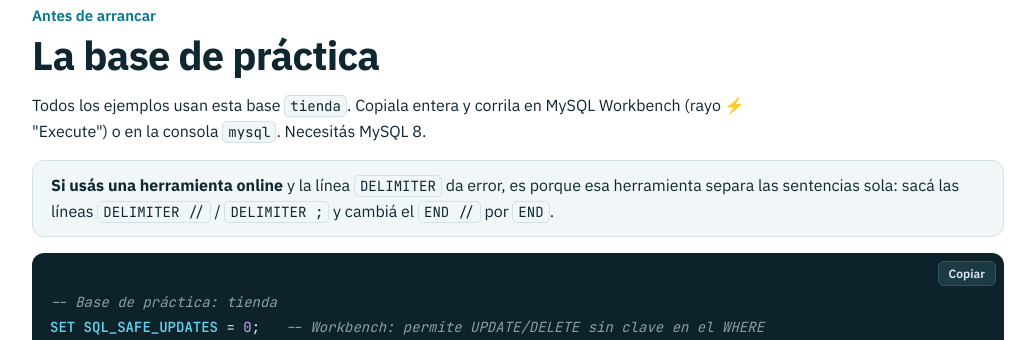
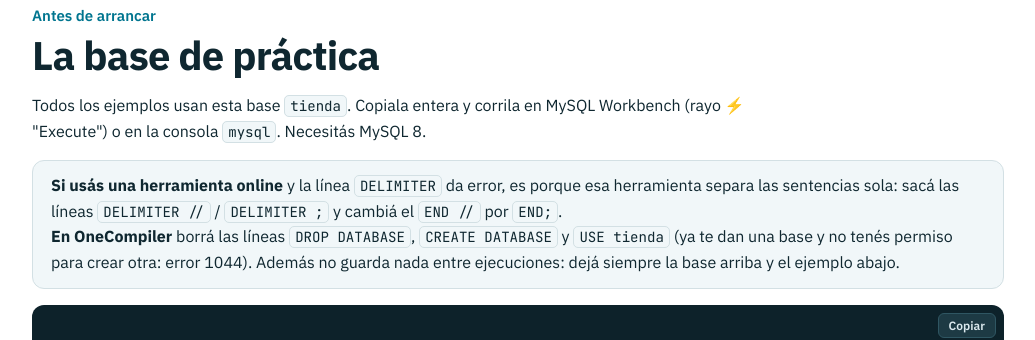
Before and after one commit to sant1jmnz/tareas-variadas, a plain HTML site: page mysql/index.html in a window 1280 px wide. Shown: the part 1187-1527 px from the top of the page, without its empty margins (122-1157 px from the left). Drawn offline with Linux system fonts and the light colour scheme.

Commit message:
docs(mysql): nota para OneCompiler
Co-Authored-By: Claude Opus 5.5 <noreply@anthropic.com>
Claude-Session: https://claude.ai/code/session_01BHyUizHNhLuKBbvnrnWBTz

```diff
--- a/mysql/index.html
+++ b/mysql/index.html
@@ -169,7 +169,7 @@ footer{padding-block:36px 48px;color:var(--mute);font-size:14px}
 <section class="blk" id="base">
  <div class="bh"><div><span class="when">Antes de arrancar</span><h2>La base de práctica</h2></div></div>
  <p>Todos los ejemplos usan esta base <code>tienda</code>. Copiala entera y corrila en MySQL Workbench (rayo ⚡ "Execute") o en la consola <code>mysql</code>. Necesitás MySQL 8.</p>
- <div class="note"><b>Si usás una herramienta online</b> y la línea <code>DELIMITER</code> da error, es porque esa herramienta separa las sentencias sola: sacá las líneas <code>DELIMITER //</code> / <code>DELIMITER ;</code> y cambiá el <code>END //</code> por <code>END</code>.</div>
+ <div class="note"><b>Si usás una herramienta online</b> y la línea <code>DELIMITER</code> da error, es porque esa herramienta separa las sentencias sola: sacá las líneas <code>DELIMITER //</code> / <code>DELIMITER ;</code> y cambiá el <code>END //</code> por <code>END;</code>.<br><b>En OneCompiler</b> borrá las líneas <code>DROP DATABASE</code>, <code>CREATE DATABASE</code> y <code>USE tienda</code> (ya te dan una base y no tenés permiso para crear otra: error 1044). Además no guarda nada entre ejecuciones: dejá siempre la base arriba y el ejemplo abajo.</div>
 <pre><code>-- Base de práctica: tienda
 SET SQL_SAFE_UPDATES = 0;   -- Workbench: permite UPDATE/DELETE sin clave en el WHERE
 DROP DATABASE IF EXISTS tienda;
```
